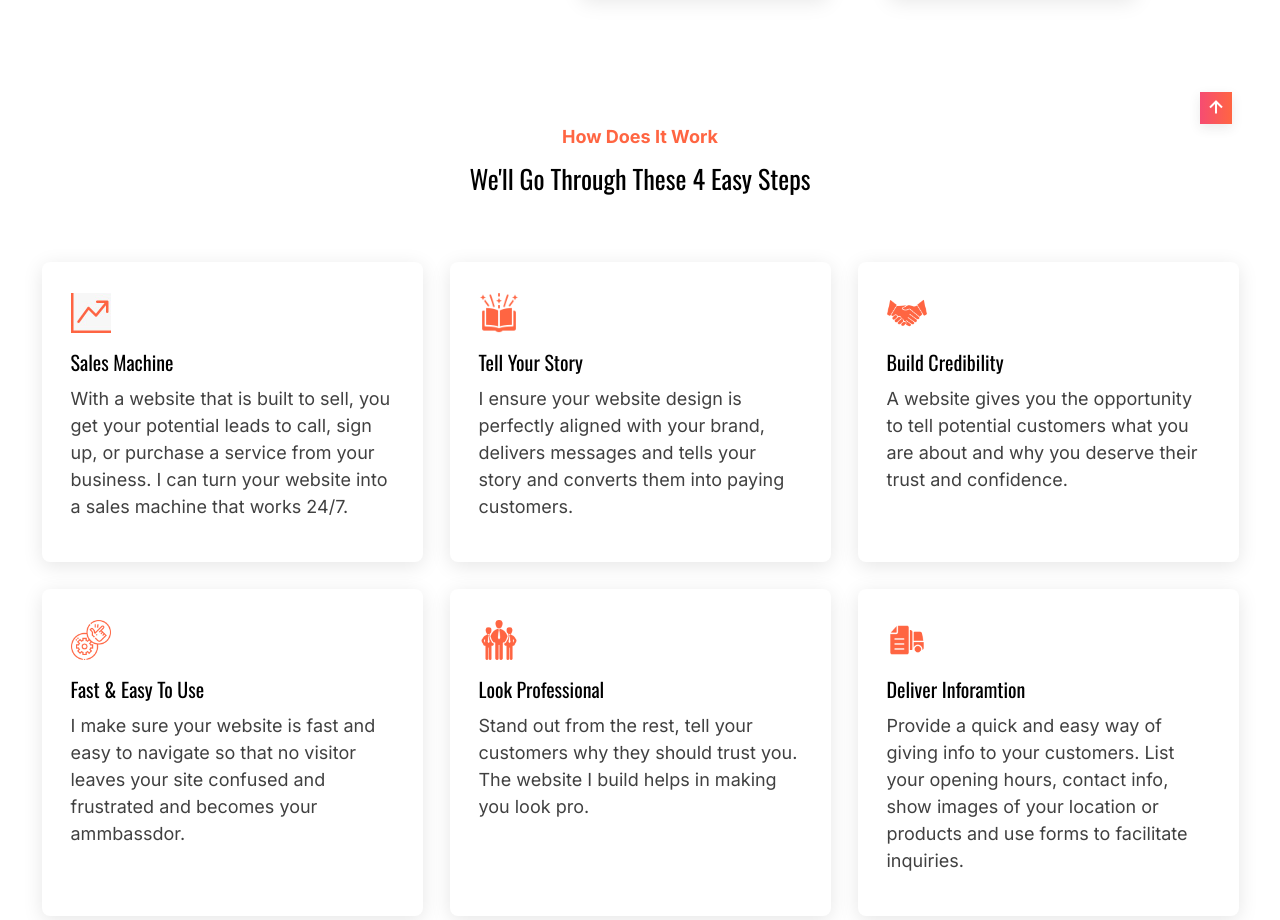
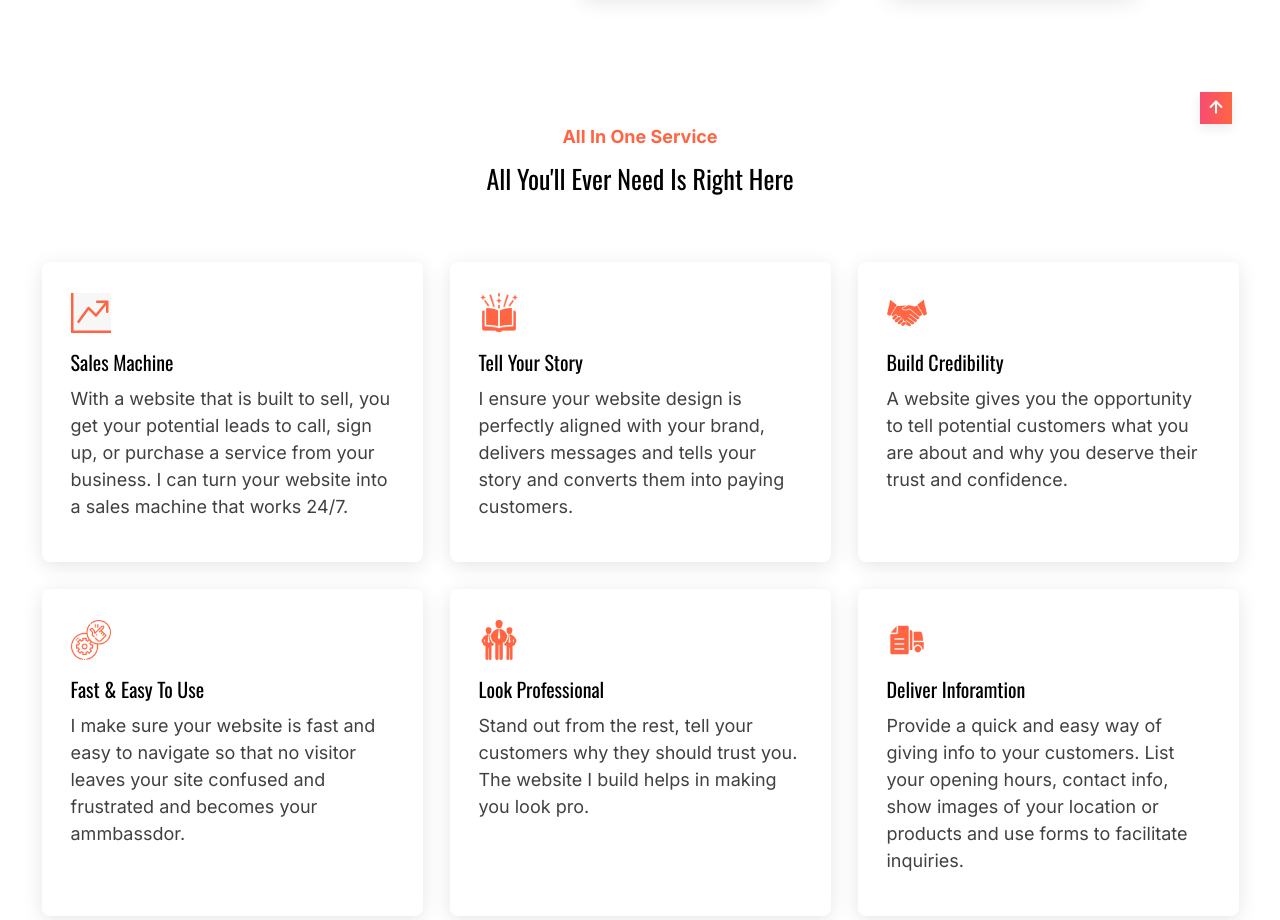
Before and after one commit to SiddheshGovindBhadale/portfolio, a plain HTML site: page services.html in a window 1280 px wide. Shown: the part 916-1836 px from the top of the page. Drawn offline with nearby package versions, Linux system fonts and the light colour scheme; a web font is replaced by a local one.

Commit message:
Update services.html

```diff
--- a/services.html
+++ b/services.html
@@ -171,8 +171,8 @@
     <!-- features -->
     <section class="features">
         <div class="feartures_container">
-            <h3 class="sub_title">How Does It Work</h3>
-            <h2 class="portfolio_heading">We'll Go Through These 4 Easy Steps</h2>
+            <h3 class="sub_title">All In One Service</h3>
+            <h2 class="portfolio_heading">All You'll Ever Need is Right Here</h2>
 
             <div class="features_boxes">
                 <div class="box">
```
